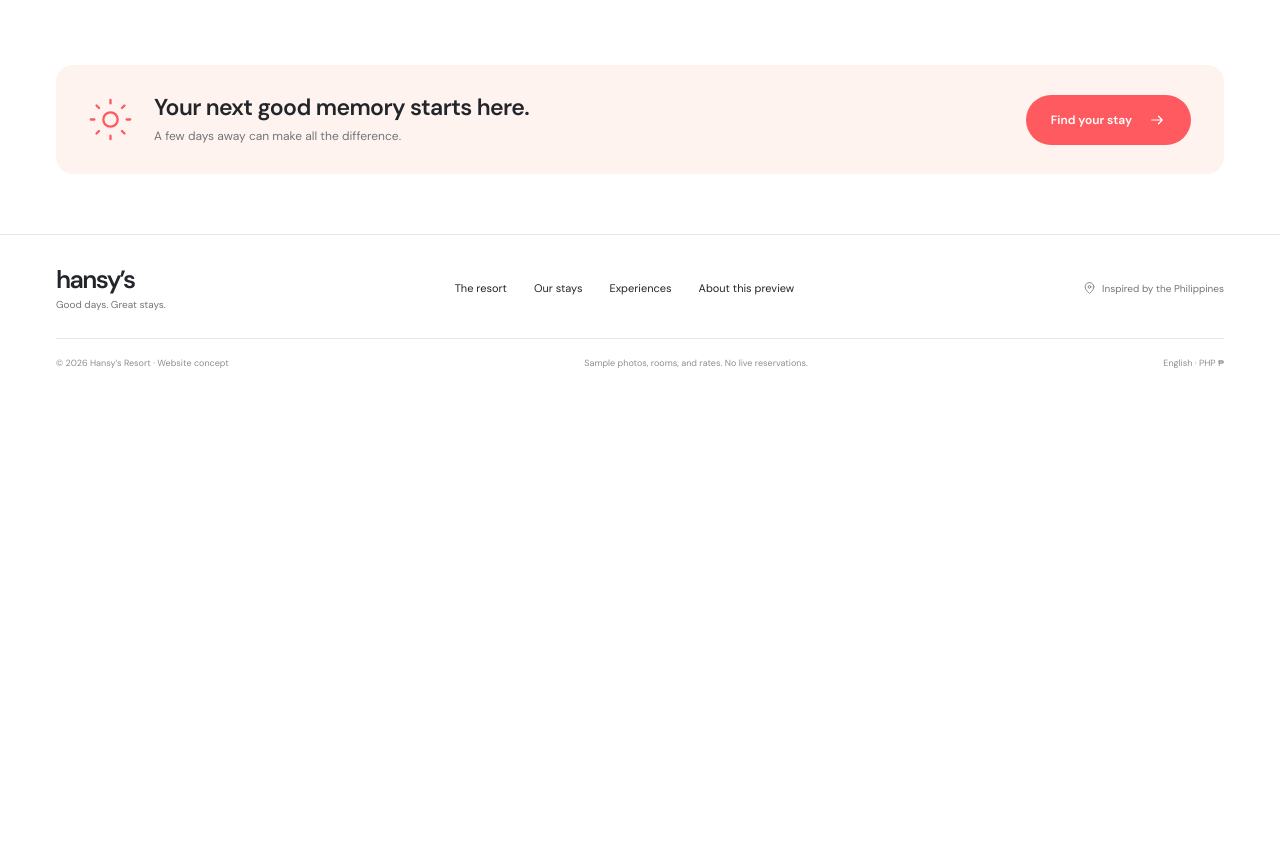
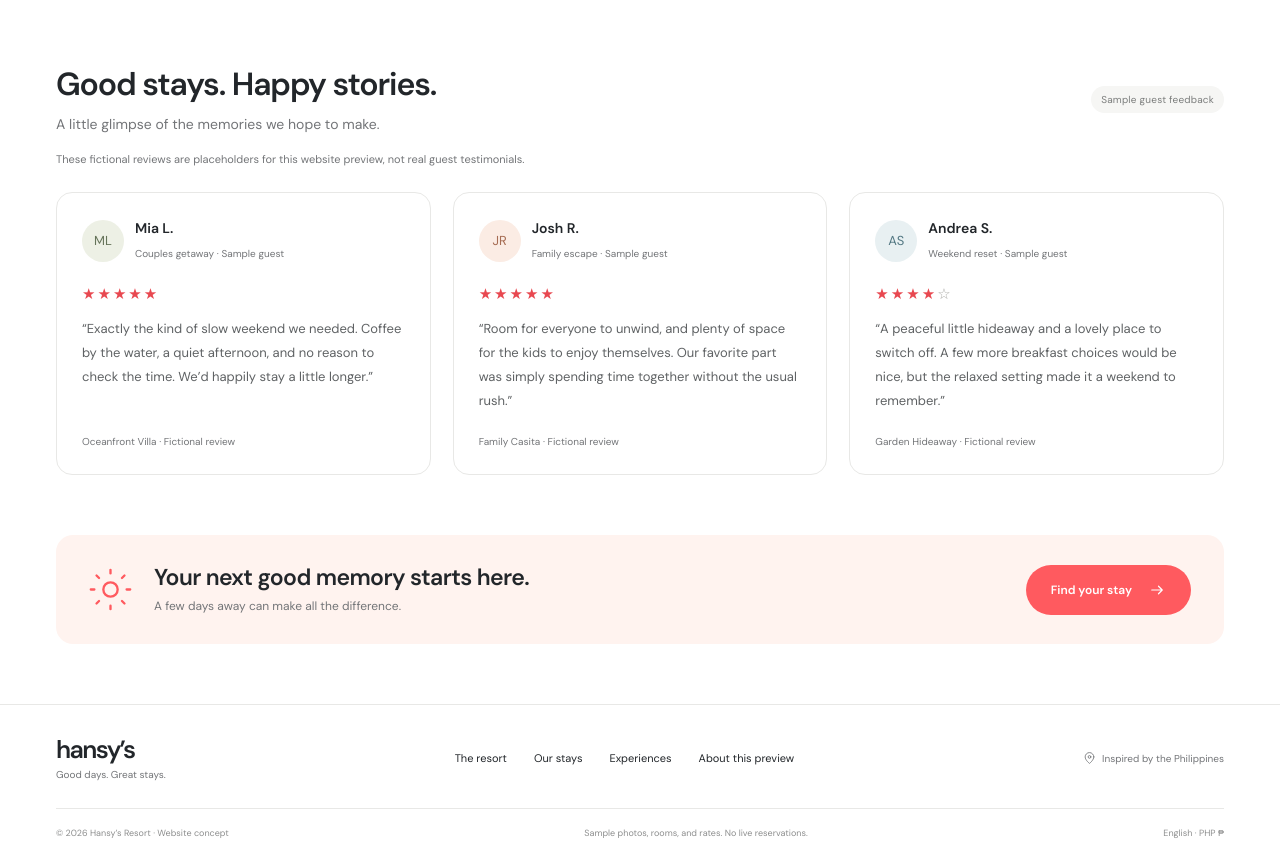
Before and after one commit to acn-zacisabelo/resort-reservation, a website with bundled scripts: page index.html in a window 1280 px wide. Shown: the part 2049-2909 px from the top of the page. Before the commit the page ends 2439 px from the top, so only its background shows below. Built offline with nearby package versions, Linux system fonts and the light colour scheme.

Commit message:
Add clearly labeled sample guest reviews and feedback

```diff
--- a/index.html
+++ b/index.html
@@ -272,6 +272,90 @@
           ><span class="host-signature">See you on the slow side, Hansy</span>
         </div>
       </section>
+      <section
+        class="reviews-section wrap"
+        id="reviews"
+        aria-labelledby="reviews-title"
+      >
+        <div class="section-heading">
+          <div>
+            <h2 id="reviews-title">Good stays. Happy stories.</h2>
+            <p>A little glimpse of the memories we hope to make.</p>
+          </div>
+          <span class="sample-label">Sample guest feedback</span>
+        </div>
+        <p class="reviews-disclosure">
+          These fictional reviews are placeholders for this website preview, not
+          real guest testimonials.
+        </p>
+        <div class="reviews-grid">
+          <article class="review-card">
+            <div class="review-person">
+              <span class="review-avatar" aria-hidden="true">ML</span>
+              <div>
+                <h3>Mia L.</h3>
+                <span>Couples getaway · Sample guest</span>
+              </div>
+            </div>
+            <div
+              class="review-stars"
+              aria-label="Sample rating: 5 out of 5 stars"
+            >
+              ★★★★★
+            </div>
+            <blockquote>
+              “Exactly the kind of slow weekend we needed. Coffee by the water,
+              a quiet afternoon, and no reason to check the time. We’d happily
+              stay a little longer.”
+            </blockquote>
+            <span class="review-stay">Oceanfront Villa · Fictional review</span>
+          </article>
+          <article class="review-card">
+            <div class="review-person">
+              <span class="review-avatar peach" aria-hidden="true">JR</span>
+              <div>
+                <h3>Josh R.</h3>
+                <span>Family escape · Sample guest</span>
+              </div>
+            </div>
+            <div
+              class="review-stars"
+              aria-label="Sample rating: 5 out of 5 stars"
+            >
+              ★★★★★
+            </div>
+            <blockquote>
+              “Room for everyone to unwind, and plenty of space for the kids to
+              enjoy themselves. Our favorite part was simply spending time
+              together without the usual rush.”
+            </blockquote>
+            <span class="review-stay">Family Casita · Fictional review</span>
+          </article>
+          <article class="review-card">
+            <div class="review-person">
+              <span class="review-avatar blue" aria-hidden="true">AS</span>
+              <div>
+                <h3>Andrea S.</h3>
+                <span>Weekend reset · Sample guest</span>
+              </div>
+            </div>
+            <div
+              class="review-stars"
+              aria-label="Sample rating: 4 out of 5 stars"
+            >
+              <span aria-hidden="true"
+                >★★★★<span class="empty-star">☆</span></span
+              >
+            </div>
+            <blockquote>
+              “A peaceful little hideaway and a lovely place to switch off. A
+              few more breakfast choices would be nice, but the relaxed setting
+              made it a weekend to remember.”
+            </blockquote>
+            <span class="review-stay">Garden Hideaway · Fictional review</span>
+          </article>
+        </div>
+      </section>
       <section class="closing-section wrap">
         <span data-icon="sun"></span>
         <div>
--- a/src/styles.css
+++ b/src/styles.css
@@ -800,6 +800,79 @@ h2 {
   font-size: 16px;
   color: #838977;
   margin-top: 21px;
+}
+.reviews-section {
+  padding-bottom: 60px;
+}
+.reviews-disclosure {
+  margin: 16px 0 25px;
+  color: var(--muted);
+  font-size: 11px;
+}
+.reviews-grid {
+  display: grid;
+  grid-template-columns: repeat(3, minmax(0, 1fr));
+  gap: 22px;
+}
+.review-card {
+  padding: 25px;
+  border: 1px solid var(--border);
+  border-radius: 16px;
+  display: flex;
+  flex-direction: column;
+}
+.review-person {
+  display: flex;
+  align-items: center;
+  gap: 11px;
+}
+.review-avatar {
+  display: grid;
+  place-items: center;
+  width: 42px;
+  height: 42px;
+  border-radius: 50%;
+  background: #edf0e5;
+  color: #657359;
+  font-size: 13px;
+  font-weight: 500;
+  flex-shrink: 0;
+}
+.review-avatar.peach {
+  background: #fbece4;
+  color: #a66c53;
+}
+.review-avatar.blue {
+  background: #e8f0f2;
+  color: #527782;
+}
+.review-person h3 {
+  font-size: 14px;
+  font-weight: 600;
+  margin: 0 0 2px;
+}
+.review-person > div > span,
+.review-stay {
+  font-size: 10px;
+  color: var(--muted);
+}
+.review-stars {
+  color: var(--coral-dark);
+  font-size: 15px;
+  letter-spacing: 2px;
+  margin-top: 19px;
+}
+.review-stars .empty-star {
+  color: #a9a9a5;
+}
+.review-card blockquote {
+  margin: 12px 0 21px;
+  font-size: 13px;
+  line-height: 1.85;
+  color: #5f6264;
+}
+.review-stay {
+  margin-top: auto;
 }
 .closing-section {
   display: flex;
@@ -1234,6 +1307,13 @@ input[type="range"] {
   }
 }
 @media (max-width: 800px) {
+  .reviews-grid {
+    grid-template-columns: 1fr;
+    gap: 15px;
+  }
+  .review-card {
+    padding: 23px;
+  }
   .site-header {
     height: 82px;
   }
@@ -1408,6 +1488,18 @@ input[type="range"] {
   }
 }
 @media (max-width: 540px) {
+  .reviews-section {
+    padding-bottom: 38px;
+  }
+  .reviews-section .section-heading {
+    flex-direction: column;
+    gap: 10px;
+  }
+  .reviews-disclosure {
+    font-size: 10px;
+    line-height: 1.7;
+    margin-top: 12px;
+  }
   .wrap {
     width: calc(100% - 40px);
   }
```
Also changed, not shown: docs/design.md (+2 -0 lines).
